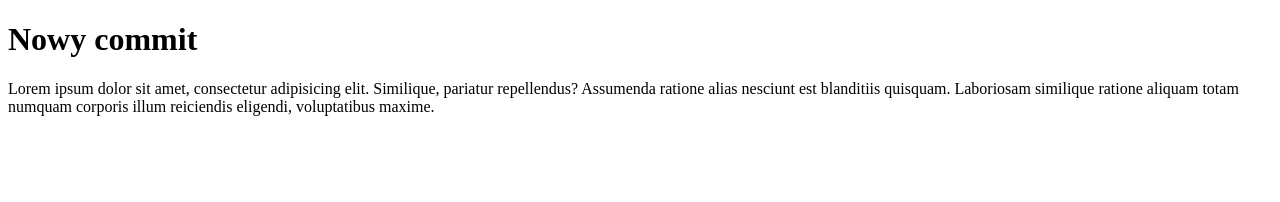
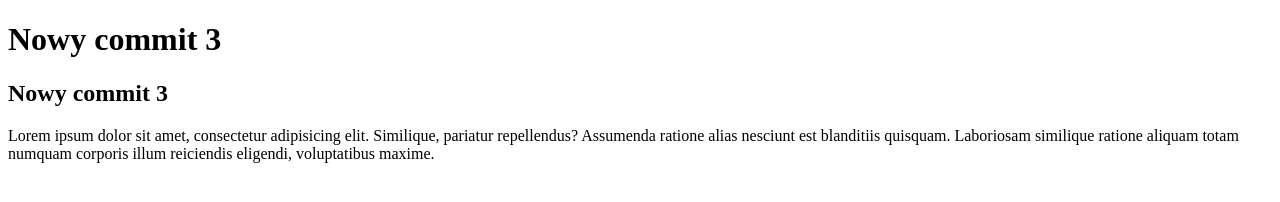
Before and after one commit to arturgith/nauka-gita, a plain HTML site: page index.html in a window 1280 px wide. Drawn offline with Linux system fonts and the light colour scheme.

Commit message:
Change 3

```diff
--- a/index.html
+++ b/index.html
@@ -5,7 +5,8 @@
 	<title>Git 2</title>
 </head>
 <body>
-	<h1>Nowy commit</h1>
+	<h1>Nowy commit 3</h1>
+	<h2>Nowy commit 3</h2>
 	<p>Lorem ipsum dolor sit amet, consectetur adipisicing elit. Similique, pariatur repellendus? Assumenda ratione alias nesciunt est blanditiis quisquam. Laboriosam similique ratione aliquam totam numquam corporis illum reiciendis eligendi, voluptatibus maxime.</p>
 </body>
 </html>
```
